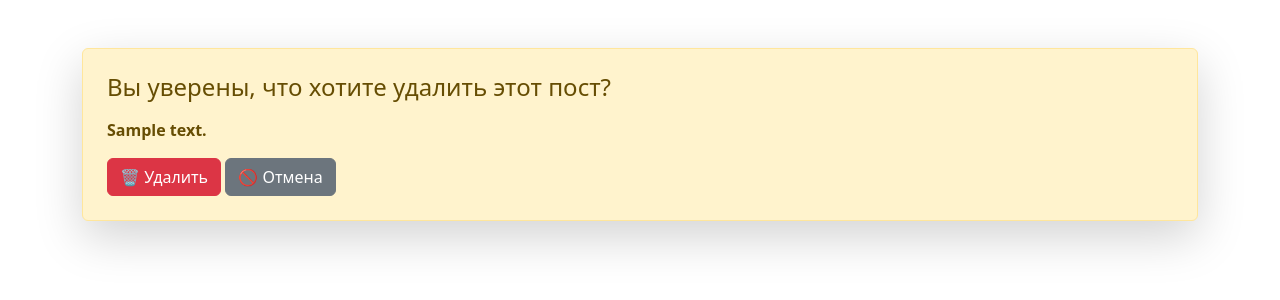
After one commit to mandari1ne/post_project, a Django app: page /post/delete/1/ in a window 1280 px wide. The commit adds this page. Shown: the top 300 px of the page. Run offline with Django 4.2, Linux system fonts and the light colour scheme; a user stored in the database is signed in; tables that the repository leaves empty hold one stand-in row (values such as "Sample post"); parts of the project's set-up code (start-up, migrations or seed data) failed here and were passed over.

Commit message:
create deleting posts

```diff
--- /dev/null
+++ b/project/posts/templates/post_confirm_delete.html
@@ -0,0 +1,16 @@
+{% extends "base.html" %}
+{% block page_content %}
+<div class="container mt-5">
+    <div class="alert alert-warning shadow-lg p-4 rounded">
+        <h4 class="mb-3">Вы уверены, что хотите удалить этот пост?</h4>
+
+        <p><strong>{{ post.text|truncatechars:100 }}</strong></p>
+
+        <form method="post">
+            {% csrf_token %}
+            <button type="submit" class="btn btn-danger">🗑️ Удалить</button>
+            <a href="{% url 'post_detail' post.id %}" class="btn btn-secondary">🚫 Отмена</a>
+        </form>
+    </div>
+</div>
+{% endblock %}
--- a/project/posts/templates/post_detail.html
+++ b/project/posts/templates/post_detail.html
@@ -80,6 +80,10 @@
                     <div style="display: inline-block;">
                         {% if user.is_authenticated and post.user == user %}
                             <a href="{% url 'post_edit' post.id %}" class="btn btn-warning btn-sm" style="margin-right: 5px;">✏️Редактировать</a>
+
+                            <form action="{% url 'post_delete' post.id %}" method="get" style="display: inline;">
+                                <button type="submit" class="btn btn-danger btn-sm">🗑️Удалить</button>
+                            </form>
                         {% endif %}
 
 
--- a/project/posts/urls.py
+++ b/project/posts/urls.py
@@ -10,4 +10,5 @@ urlpatterns = [
     path('posts/<int:pk>/', views.post_detail, name='post_detail'),
     path('post/edit/<int:post_id>/', views.post_edit, name='post_edit'),
     path('user/<int:user_id>/posts/', views.view_user_posts, name='user_posts'),
+    path('post/delete/<int:post_id>/', views.post_delete, name='post_delete'),
 ]
--- a/project/posts/views.py
+++ b/project/posts/views.py
@@ -1,5 +1,7 @@
 from django.contrib.auth.decorators import login_required
 from django.shortcuts import render, get_object_or_404, redirect
+from django.views.decorators.http import require_POST
+
 from .models import Post, Category, PostImage
 from .forms import PostEditForm
 from users import models
@@ -46,7 +48,6 @@ def post_detail(request, pk):
     return render(request, 'post_detail.html', {
         'post': post,
     })
-
 
 
 def post_edit(request, post_id):
@@ -103,3 +104,15 @@ def view_user_posts(request, user_id):
         'posts': posts,
         'selected_category': category_id,
     })
+
+
+@login_required
+def post_delete(request, post_id):
+    post = get_object_or_404(Post, id=post_id)
+
+    if request.method == 'POST':
+        post.delete()
+
+        return redirect('post_index')
+
+    return render(request, 'post_confirm_delete.html', {'post': post})
```
